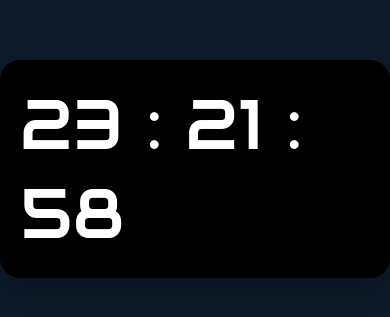
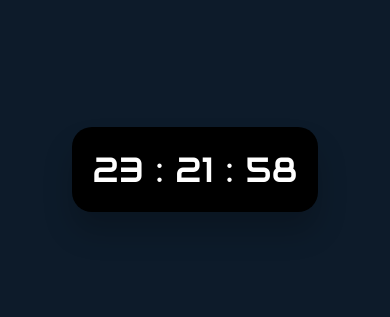
Before and after one commit to Erfanhg09/Clock, a plain HTML site: page index.html in a window 390 px wide. Shown: the part 253-570 px from the top of the page. Drawn offline with Linux system fonts and the light colour scheme.

Commit message:
fixed phone bug

```diff
--- a/style.css
+++ b/style.css
@@ -19,3 +19,10 @@ body{
     font-size: 70px;
 
 }
+@media (max-width: 500px) {
+    .showclock {
+        max-width: 90%;
+        font-size: 35px
+
+    }
+}
```
